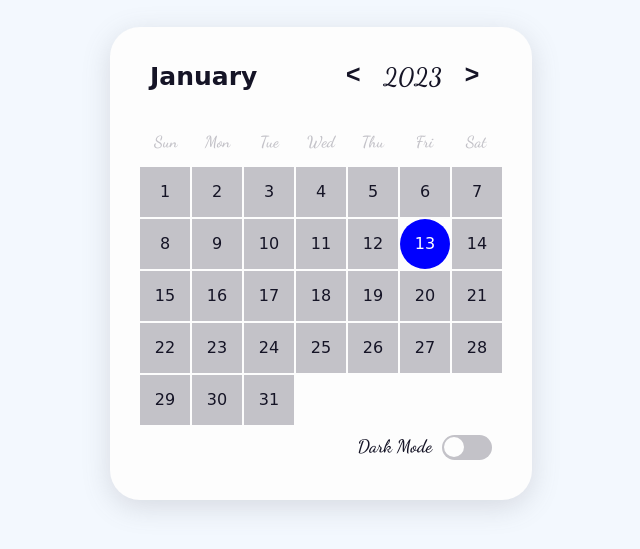
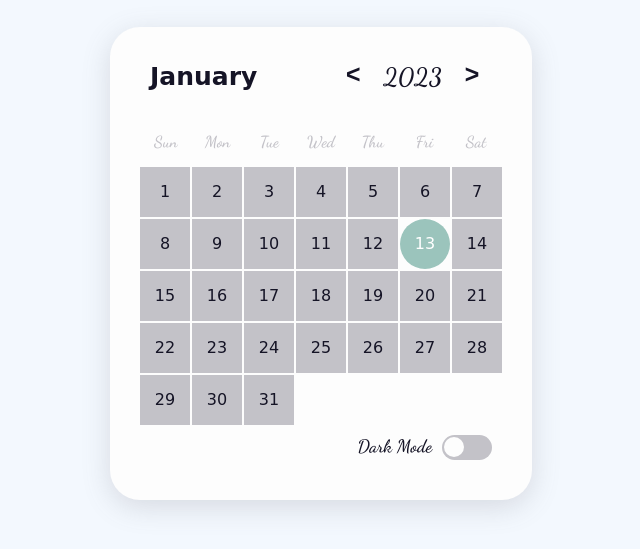
Before and after one commit to jeffry02/calendar, a plain HTML site: page index.html in a window 1280 px wide. Shown: the part 137-686 px from the top of the page, without its empty margins (319-959 px from the left). Drawn offline with Linux system fonts and the light colour scheme; a web font is replaced by a local one.

Commit message:
Update index.css

```diff
--- a/index.css
+++ b/index.css
@@ -252,7 +252,7 @@ body {
   }
 
   .diasDelCalendario div.curr-date {
-    background-color: var(--blue);
+    background-color: #9bc4bc;
     color: var(--white);
     border-radius: 50%;
   }
```
